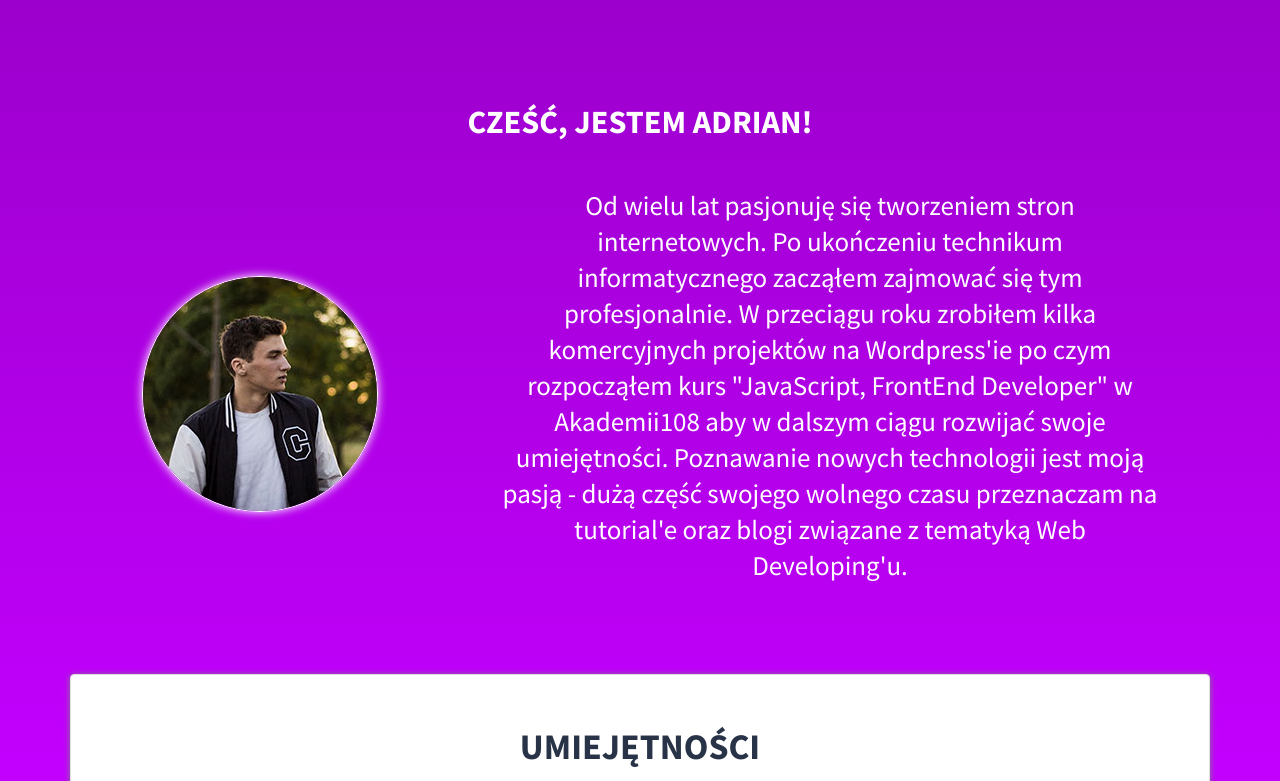
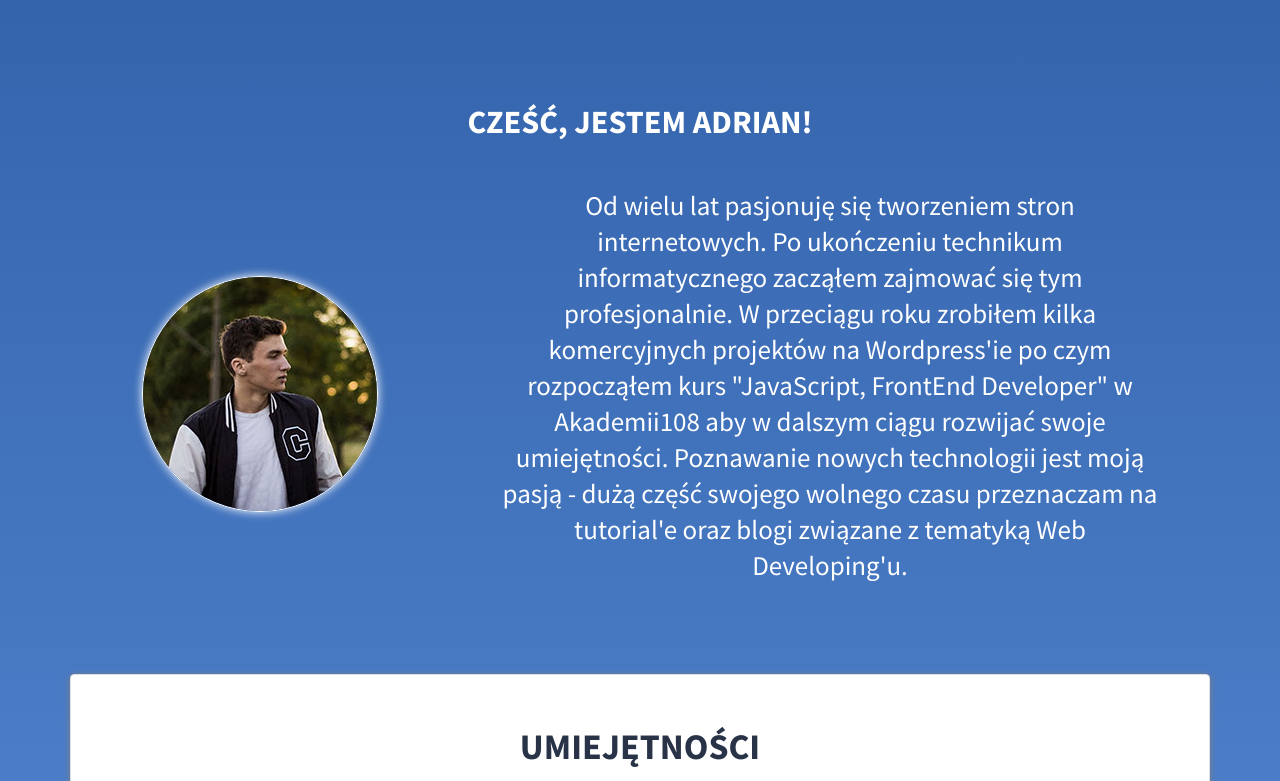
Before and after one commit to Korzanicho/Portfolio-AdrianKorzan, a website: page index.html in a window 1280 px wide. Shown: the part 793-1574 px from the top of the page. Drawn offline with nearby package versions, Linux system fonts and the light colour scheme; a web font is replaced by a local one.

Commit message:
blue color primary

```diff
--- a/scss/__variables.scss
+++ b/scss/__variables.scss
@@ -1,5 +1,6 @@
 //colors
-$color-primary: #9c00cc;
+$color-primary: #3464ac;
+// $color-primary: #9c00cc;
 // $color-primary: rgb(67, 164, 255);
 $color-white: white;
 $color-black: #293347;
```
Also changed, not shown: css/main.css, 1 other file.
